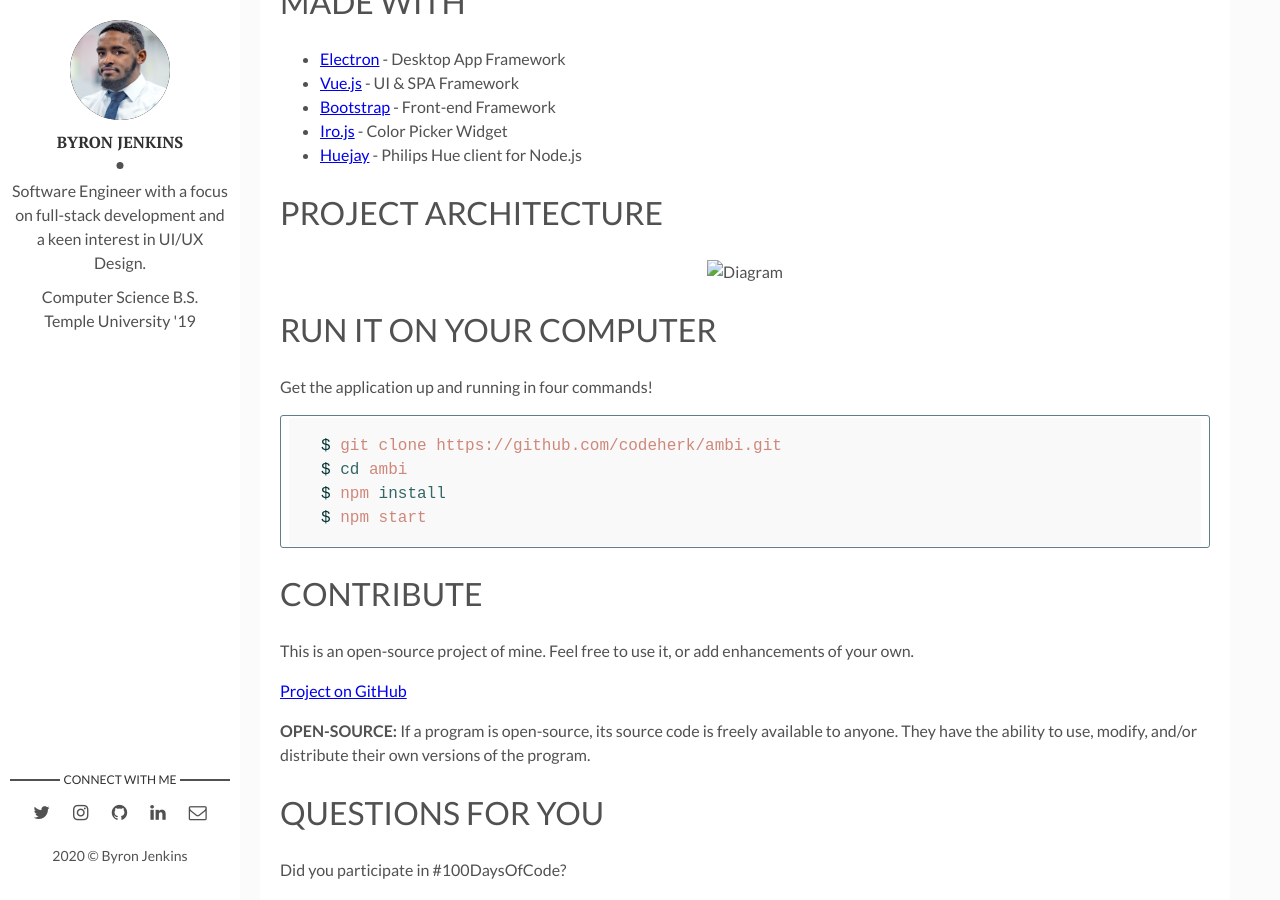
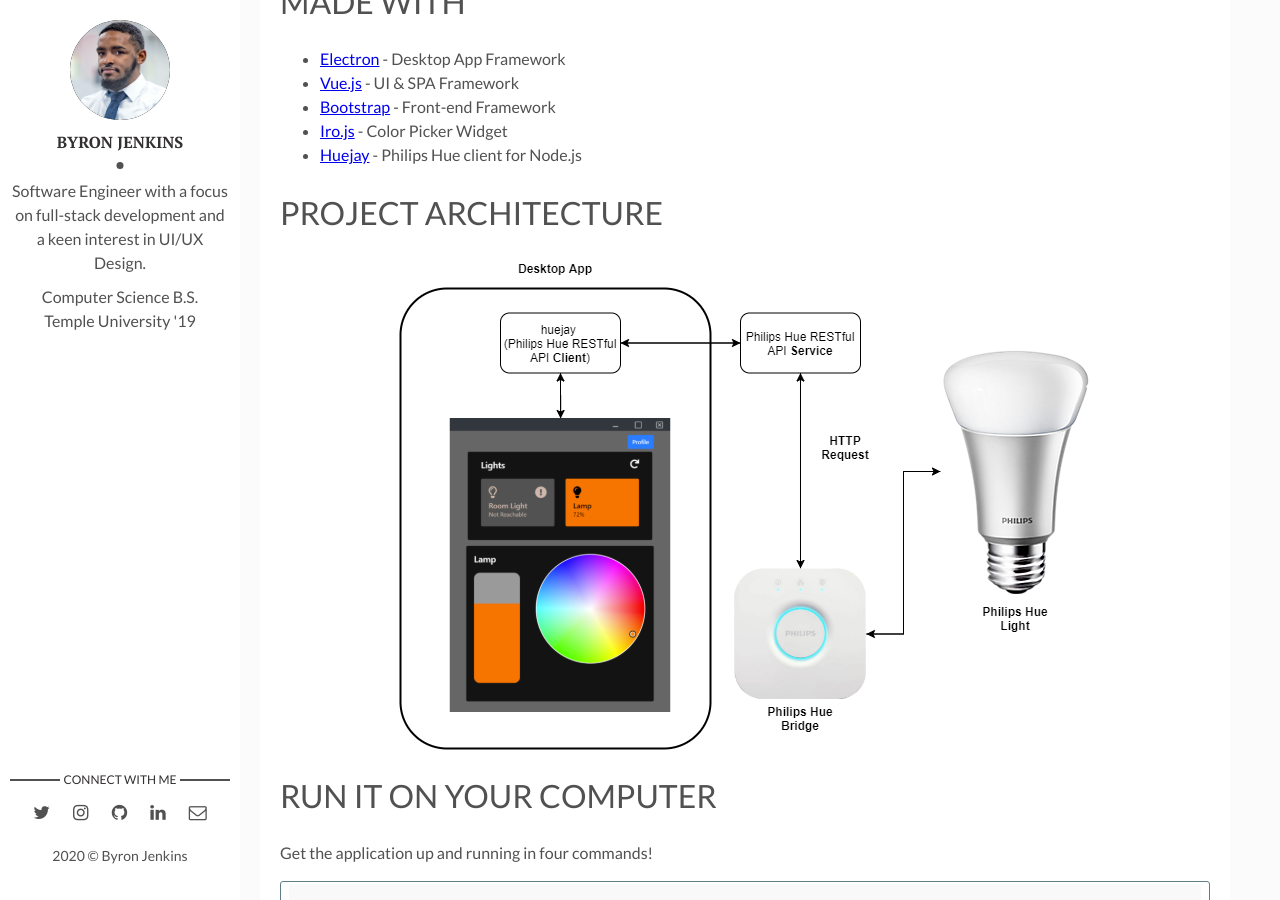
Before and after one commit to codeherk/codeherk.github.io, a Jekyll site: the page built from _posts/2020-04-24-smart-light-widget.md, in a window 1280 px wide and 900 px high, scrolled down 1439 px. Built offline with Jekyll 4.4.1, drawn with Linux system fonts in a browser that asks for light colours; a script that is not in the unit is left out; comment, search, counter and statistics services are not loaded.

Commit message:
Fix diagram url

```diff
--- a/_layouts/post.html
+++ b/_layouts/post.html
@@ -35,29 +35,29 @@
         <h3 class="contact-title">Connect with me</h3>
         <ul>
           {% if site.social-twitter %}
-            <li><a href="https://twitter.com/{{ site.social-twitter }}" target="_blank"><i class="fa fa-twitter fa-2x" aria-hidden="true"></i></a></li>
+            <li><a href="https://twitter.com/{{ site.social-twitter }}" target="_blank"><i class="fa fa-twitter fa-xl" aria-hidden="true"></i></a></li>
           {% else %}
-            <li><a href="https://twitter.com/" target="_blank"><i class="fa fa-twitter fa-2x" aria-hidden="true"></i></a></li>
+            <li><a href="https://twitter.com/" target="_blank"><i class="fa fa-twitter fa-xl" aria-hidden="true"></i></a></li>
           {% endif %}
           {% if site.social-instagram %}
-            <li><a href="https://instagram.com/{{ site.social-instagram }}" target="_blank"><i class="fa fa-instagram fa-2x" aria-hidden="true"></i></a></li>
+            <li><a href="https://instagram.com/{{ site.social-instagram }}" target="_blank"><i class="fa fa-instagram fa-xl" aria-hidden="true"></i></a></li>
           {% else %}
-            <li><a href="https://instagram.com/" target="_blank"><i class="fa fa-instagram fa-2x" aria-hidden="true"></i></a></li>
+            <li><a href="https://instagram.com/" target="_blank"><i class="fa fa-instagram fa-xl" aria-hidden="true"></i></a></li>
           {% endif %}
           {% if site.social-github %}
-            <li class="github"><a href="http://github.com/{{site.social-github}}" target="_blank"><i class="fa fa-github fa-2x"></i></a></li>
+            <li class="github"><a href="http://github.com/{{site.social-github}}" target="_blank"><i class="fa fa-github fa-xl"></i></a></li>
           {% else %}
-            <li class="github"><a href="http://github.com/" target="_blank"><i class="fa fa-github fa-2x" aria-hidden="true"></i></a></li>
+            <li class="github"><a href="http://github.com/" target="_blank"><i class="fa fa-github fa-xl" aria-hidden="true"></i></a></li>
           {% endif %}
           {% if site.social-linkedin %}
-            <li class="linkedin"><a href="https://in.linkedin.com/in/{{site.social-linkedin}}" target="_blank"><i class="fa fa-linkedin fa-2x"></i></a></li>
+            <li class="linkedin"><a href="https://in.linkedin.com/in/{{site.social-linkedin}}" target="_blank"><i class="fa fa-linkedin fa-xl"></i></a></li>
           {% else %}
-            <li class="linkedin"><a href="https://in.linkedin.com/" target="_blank"><i class="fa fa-linkedin fa-2x" aria-hidden="true"></i></a></li>
+            <li class="linkedin"><a href="https://in.linkedin.com/" target="_blank"><i class="fa fa-linkedin fa-xl" aria-hidden="true"></i></a></li>
           {% endif %}
           {% if site.social-email %}
-            <li class="email"><a href="mailto:{{site.social-email}}"><i class="fa fa-envelope-o fa-2x"></i></a></li>
+            <li class="email"><a href="mailto:{{site.social-email}}"><i class="fa fa-envelope-o fa-xl"></i></a></li>
           {% else %}
-            <li class="email"><a href="mailto:example.david@blog.com"><i class="fa fa-envelope-o fa-2x" aria-hidden="true"></i></a></li>
+            <li class="email"><a href="mailto:example.david@blog.com"><i class="fa fa-envelope-o fa-xl" aria-hidden="true"></i></a></li>
           {% endif %}
         </ul>
       </section> <!-- End Section Contact -->
--- a/_posts/2020-04-24-smart-light-widget.md
+++ b/_posts/2020-04-24-smart-light-widget.md
@@ -21,7 +21,7 @@
 
 # PROJECT ARCHITECTURE
 <center>
-<img src="{{ "/assets/img/smartlightwidgetdiagram.png" | prepend: site.url }}" alt="Diagram">
+<img src="{{ "/assets/img/smartlightwidgetdiagram.png" | prepend: site.baseurl }}" alt="Diagram">
 </center>
 
 # RUN IT ON YOUR COMPUTER
```
